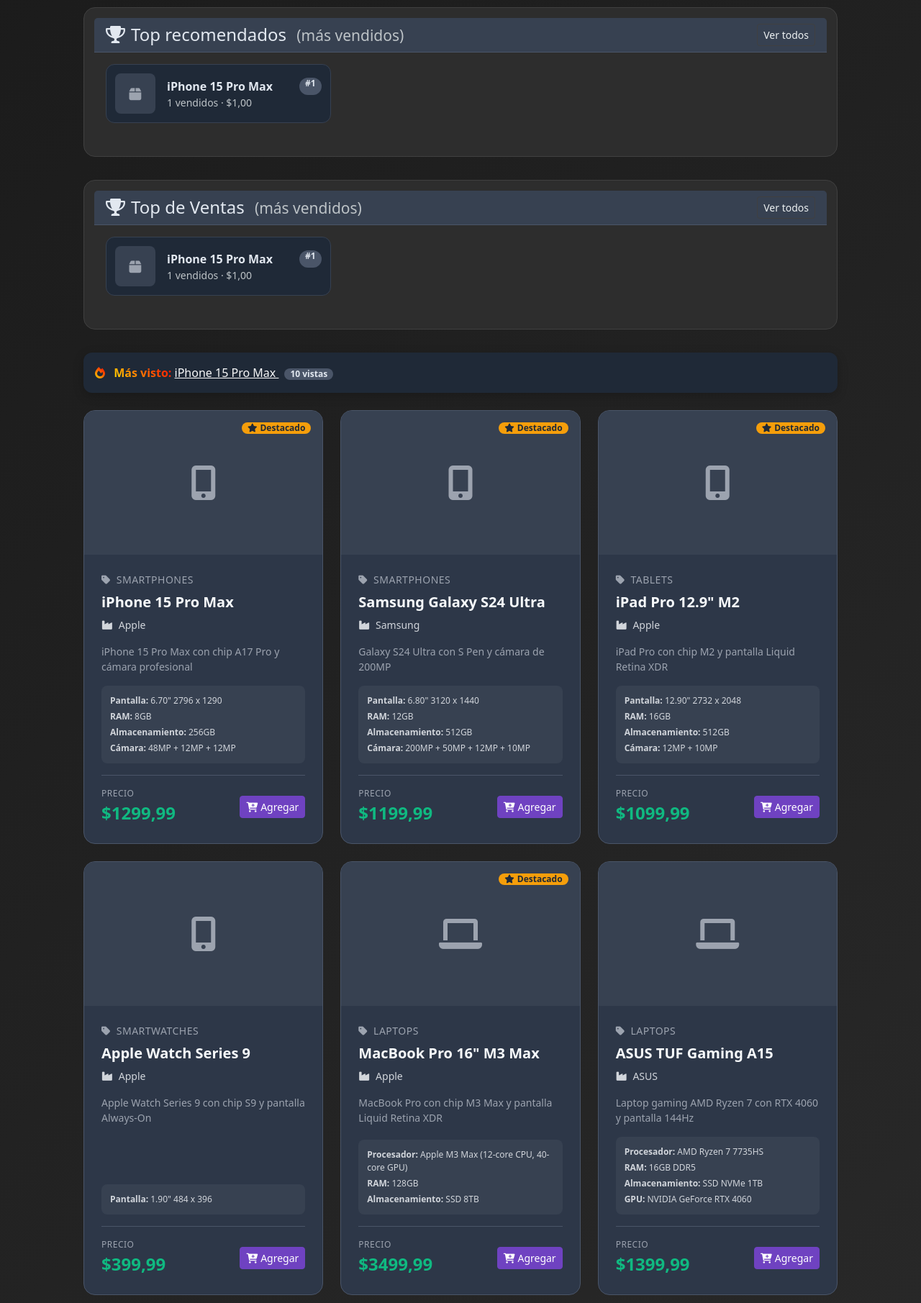
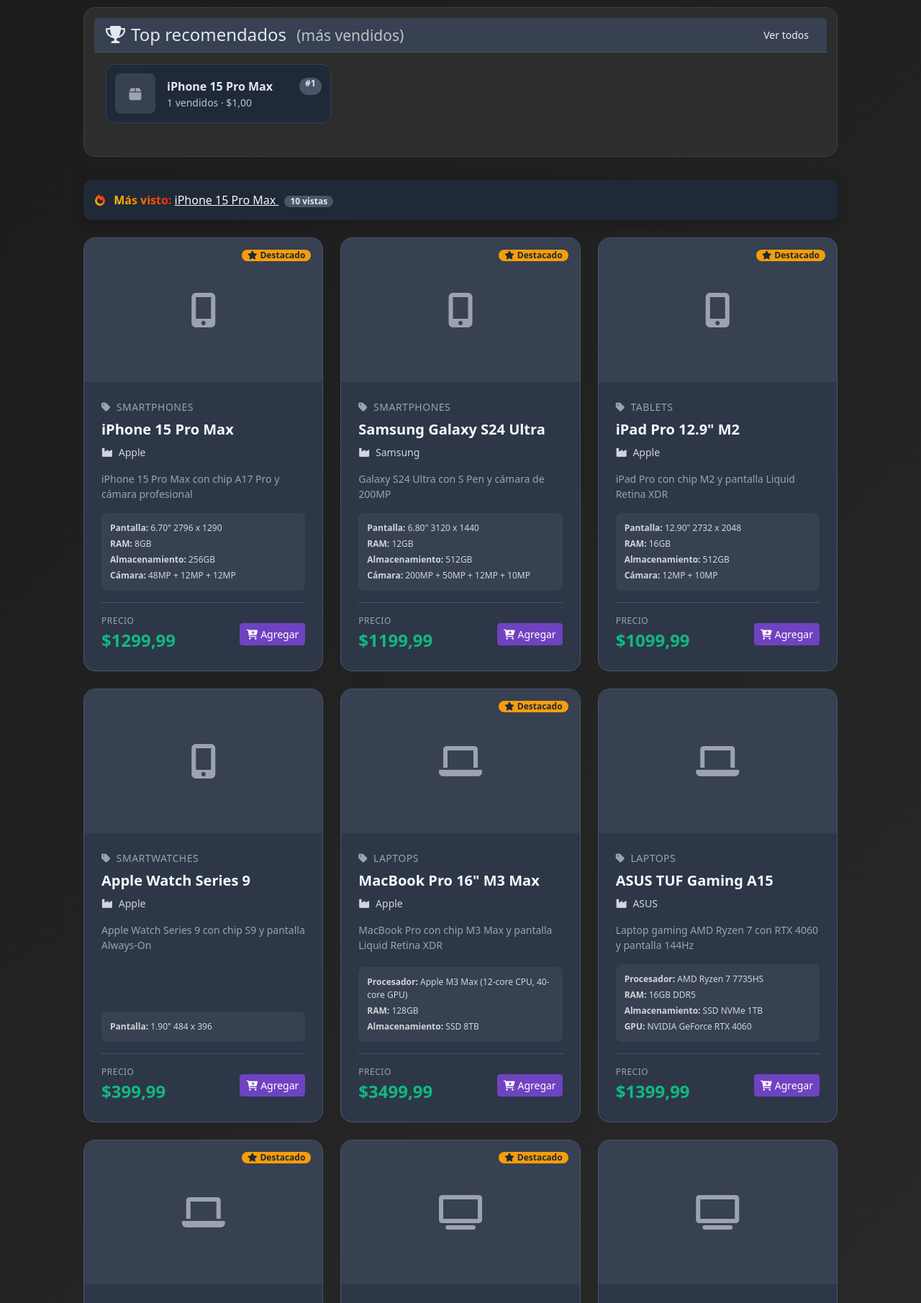
Before and after one commit to NSaldarriagaV/Ctrl-Store, a Django app: page / in a window 1280 px wide. Shown: the part 504-2315 px from the top of the page at 72% size. Run offline with Django 5.2, Linux system fonts and the light colour scheme; data comes from the database, SQL or seed files in the repository; tables that the repository leaves empty hold one stand-in row (values such as "Sample post"); parts of the project's set-up code (start-up, migrations or seed data) failed here and were passed over.

Commit message:
fix(templates): Resolución de conflictos con el pull request

```diff
--- a/templates/catalog/product-list.html
+++ b/templates/catalog/product-list.html
@@ -141,58 +141,7 @@
         {% endif %}
     </div>
     </div>
-    <!-- /Top Recomendados -->
-
-
     {% top_viewed_products 1 as top1 %}
-    <!-- Top Recomendados (más vendidos) -->
-    <div class="top-recommended-section">
-    <div class="container">
-        {% top_sellers 3 as top3 %}
-        {% if top3 %}
-        <div class="card top-card">
-            <div class="card-header d-flex align-items-center justify-content-between">
-            <h4 class="mb-0">
-                <i class="fas fa-trophy me-2"></i>Top de Ventas
-                <small class="text-muted ms-2">(más vendidos)</small>
-            </h4>
-            <a href="{% url 'analytics:top_sellers' %}" class="btn btn-outline-light btn-sm">
-                Ver todos
-            </a>
-            </div>
-            <div class="card-body">
-            <div class="row">
-                {% for agg in top3 %}
-                <div class="col-md-4 mb-3">
-                    <a class="top-item d-flex align-items-center"
-                    href="{% url 'catalog:product_detail' agg.product.pk %}">
-                    <div class="top-thumb me-3">
-                        {% if agg.product.main_image %}
-                        <img src="{{ agg.product.main_image.url }}" alt="{{ agg.product.name }}">
-                        {% else %}
-                        <div class="top-thumb-placeholder d-flex align-items-center justify-content-center">
-                            <i class="fas fa-box"></i>
-                        </div>
-                        {% endif %}
-                    </div>
-                    <div class="flex-grow-1">
-                        <div class="d-flex justify-content-between">
-                        <strong class="top-name text-truncate me-2">{{ agg.product.name }}</strong>
-                        <span class="badge bg-success">#{{ forloop.counter }}</span>
-                        </div>
-                        <div class="small text-muted">
-                        {{ agg.units_sold }} vendidos · ${{ agg.revenue }}
-                        </div>
-                    </div>
-                    </a>
-                </div>
-                {% endfor %}
-            </div>
-            </div>
-        </div>
-        {% endif %}
-    </div>
-    </div>
     <!-- /Top Recomendados -->
     {% if top1 %}
     {% with item=top1.0 %}
```
